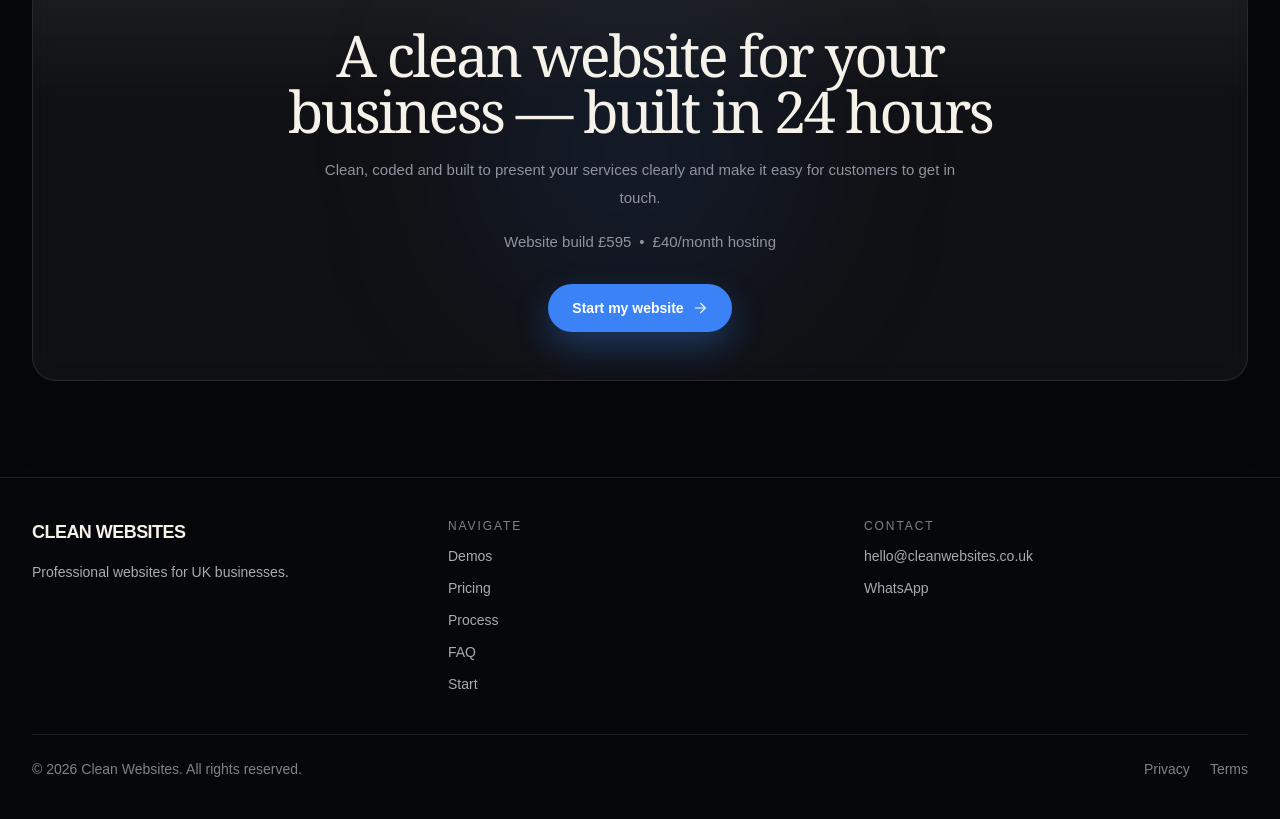
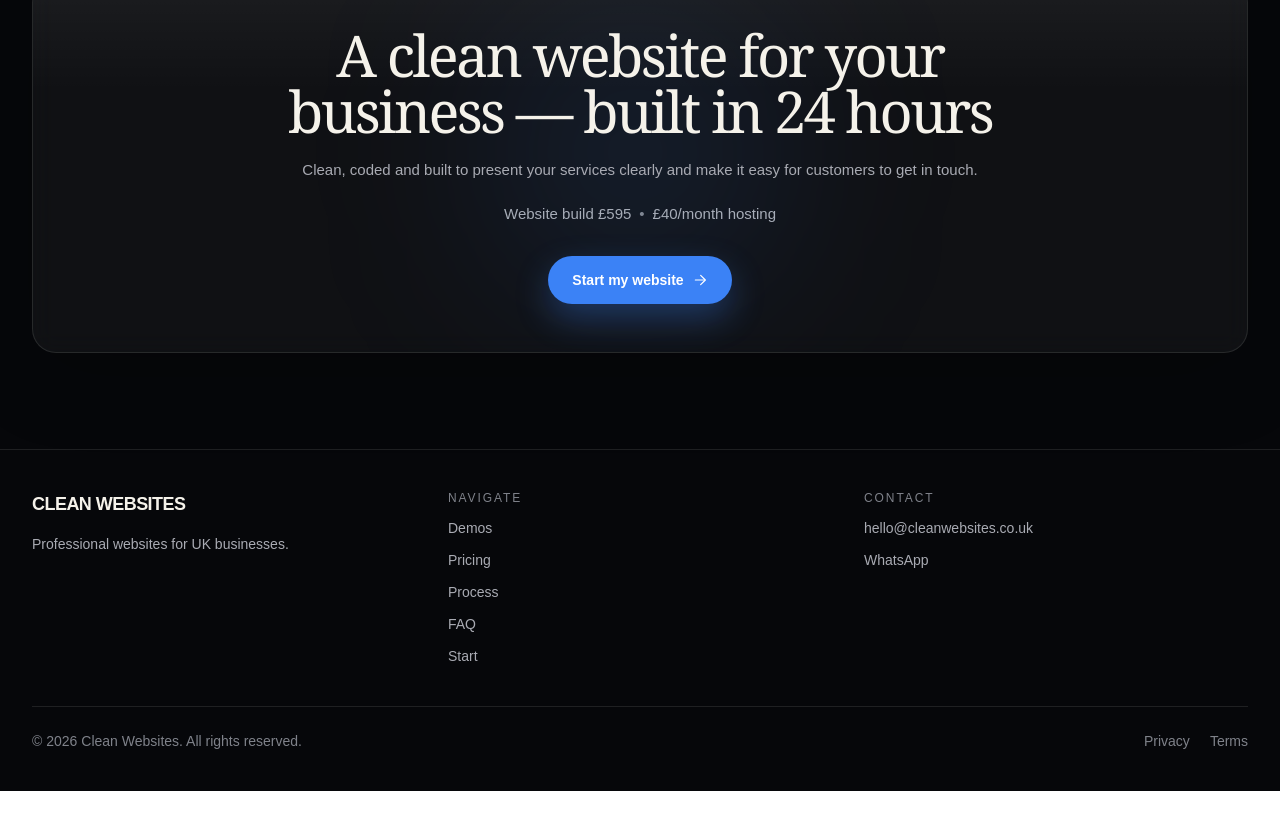
Before and after one commit to cleanwebsitesuk/cleanwebsites, a Next.js app: page / in a window 1280 px wide. Shown: the part 5511-6330 px from the top of the page. After the commit the page ends 6302 px from the top, so only its background shows below. Built offline with nearby package versions, Linux system fonts and the light colour scheme.

Commit message:
Update page.tsx

```diff
--- a/app/page.tsx
+++ b/app/page.tsx
@@ -1566,12 +1566,12 @@ export default function HomePage() {
   <span className="block sm:inline">built in 24 hours</span>
 </h2>
 
-<p className="mx-auto mt-3 max-w-[34ch] text-[14px] leading-6 text-[#8F949E] sm:mt-4 sm:max-w-2xl sm:text-[15px] sm:leading-7">
+<p className="mx-auto mt-4 max-w-none text-[14px] leading-6 text-[#A9ABB3] sm:text-[15px] sm:leading-7 sm:whitespace-nowrap">
   Clean, coded and built to present your services clearly and make it easy for customers to get in touch.
 </p>
-<p className="mx-auto mt-4 text-[14px] leading-6 text-[#8F949E] sm:text-[15px] sm:leading-7 whitespace-nowrap">
+<p className="mx-auto mt-4 text-[14px] font-medium leading-6 text-[#A7ADB8] sm:text-[15px] sm:leading-7">
   <span className="whitespace-nowrap">Website build £595</span>
-  <span className="mx-2">•</span>
+  <span className="mx-2 text-[#7F8692]">•</span>
   <span className="whitespace-nowrap">£40/month hosting</span>
 </p>
 
```
